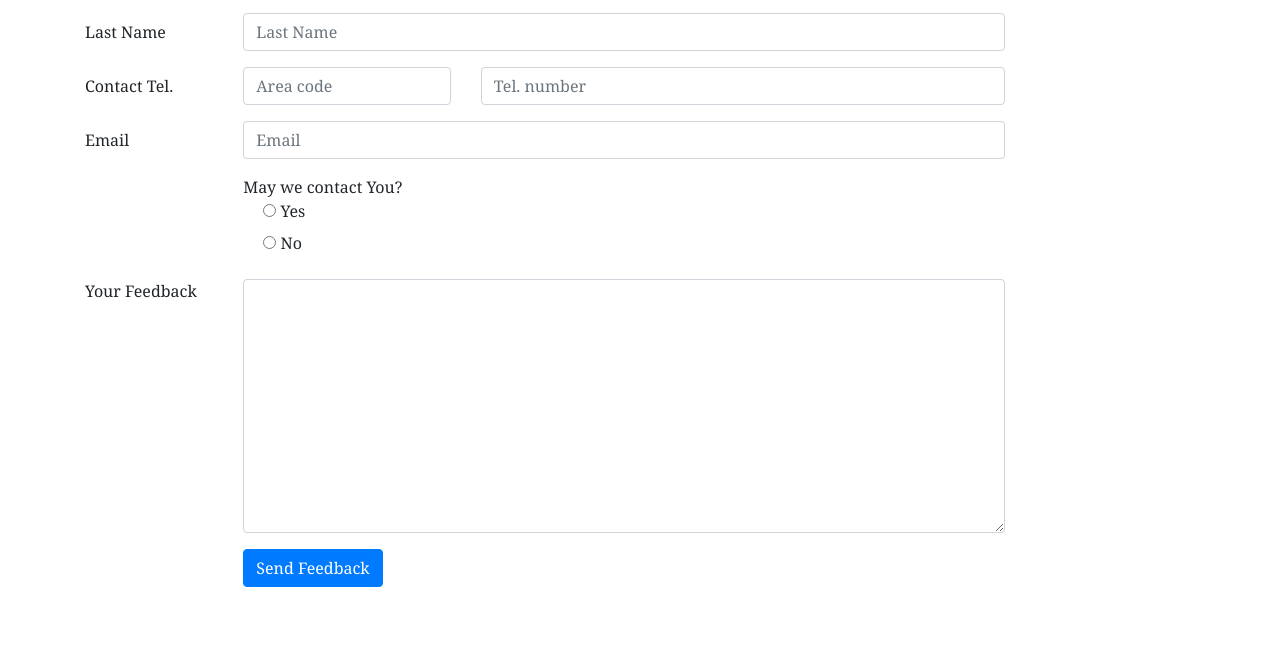
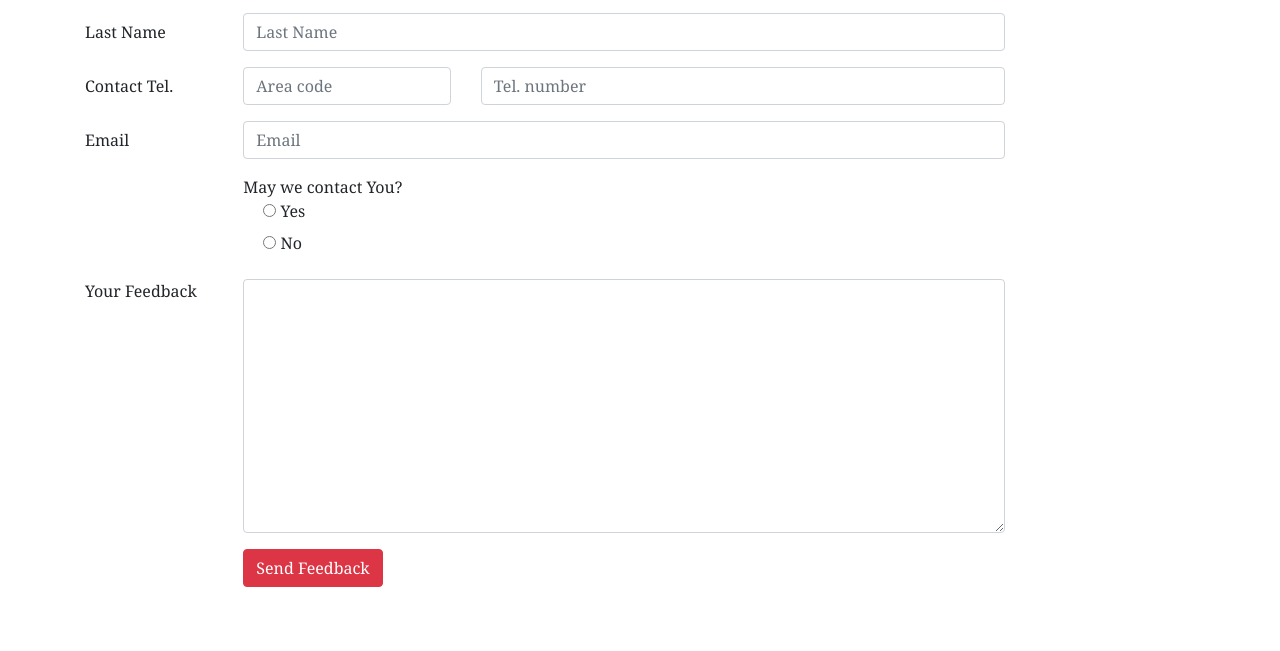
Before and after one commit to Brian-Ware/git-test, a website: page contactus.html in a window 1280 px wide. Shown: the part 739-1390 px from the top of the page. Drawn offline with nearby package versions, Linux system fonts and the light colour scheme.

Commit message:
Changed send feedback button to red

```diff
--- a/contactus.html
+++ b/contactus.html
@@ -48,7 +48,8 @@
                         </li>
                         <li class="nav-item"><a class="nav-link" href="aboutus.html"><i class="fa fa-info fa-lg"></i>
                                 About</a></li>
-                    <li class="nav-item"><a class="nav-link" href="#"><i class="fa fa-list fa-lg"></i> Sites</a></li>
+                        <li class="nav-item"><a class="nav-link" href="#"><i class="fa fa-list fa-lg"></i> Sites</a>
+                        </li>
                         <li class="nav-item active"><a class="nav-link" href="./contactus.html"><i
                                     class="fa fa-address-card fa-lg"></i> Contact</a></li>
                     </ul>
@@ -95,7 +96,8 @@
                     <div class="form-group row">
                         <label for="firstName" class="col-md-2 col-form-label">First Name</label>
                         <div class="col-md-10">
-                            <input type="text" class="form-control" name="firstName" id="firstName" placeholder="First Name">
+                            <input type="text" class="form-control" name="firstName" id="firstName"
+                                placeholder="First Name">
                         </div>
                     </div>
                     <div class=" form-group row">
@@ -106,13 +108,13 @@
                         </div>
                     </div>
                     <div class="form-group row">
-                        <label for="areaCode"class="col-md-2 col-form-label" >Contact Tel.</label>
+                        <label for="areaCode" class="col-md-2 col-form-label">Contact Tel.</label>
                         <div class="col-5 col-md-3">
-                            <input type="tel" class="form-control" name="areaCode" id="areaCode" placeholder="Area code">
+                            <input type="tel" class="form-control" name="areaCode" id="areaCode"
+                                placeholder="Area code">
                         </div>
                         <div class="col-7">
-                            <input type="tel" class="form-control" name="telNum" id="telNum"
-                            placeholder="Tel. number">
+                            <input type="tel" class="form-control" name="telNum" id="telNum" placeholder="Tel. number">
                         </div>
 
                     </div>
@@ -144,7 +146,7 @@
                     </div>
                     <div class="form-group row">
                         <div class="offset-md-2 col-md-10">
-                        <button type="submit" class="btn btn-primary">Send Feedback</button>
+                            <button type="submit" class="btn btn-danger">Send Feedback</button>
                         </div>
                     </div>
                 </form>
@@ -185,6 +187,7 @@
                 </div>
             </div>
         </div>
+
     </footer>
 
     <!-- jQuery must come first, then Popper.js, then the Bootstrap JavaScript plugins.-->
```
Lines whose indentation alone changed are shown as unchanged.
